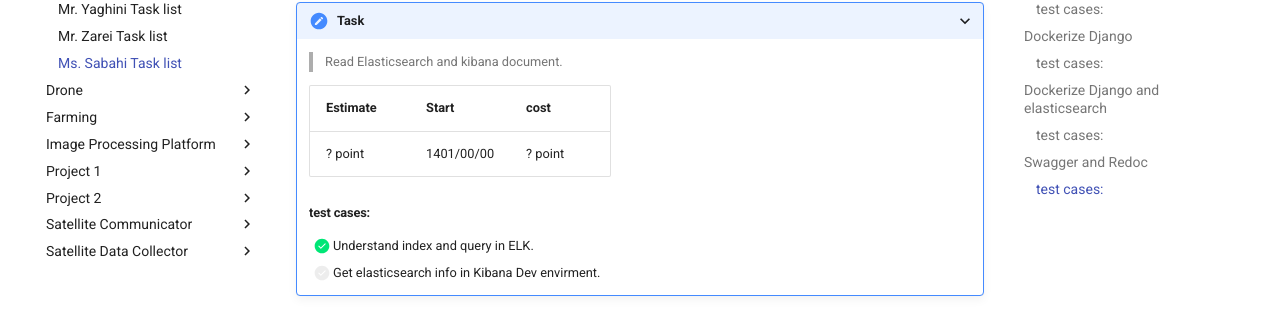
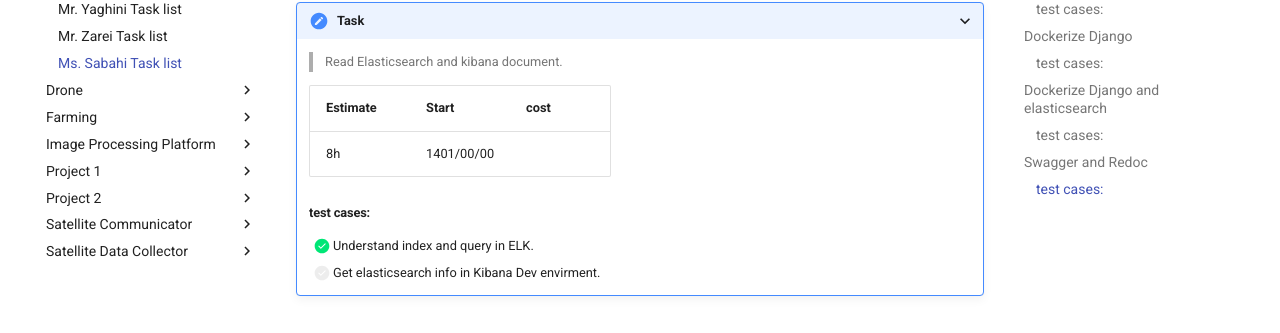
Before and after one commit to spaceomid/Documentation, an MkDocs documentation site: the page built from docs/Developers/MsSabahi.md, in a window 1280 px wide and 1075 px high. Shown: the part 228-561 px from the top of the window. Built offline with MkDocs 1.6.1 and Material for MkDocs 9.7.7, drawn with Linux system fonts in a browser that asks for light colours.

Commit message:
Update MsSabahi.md

```diff
--- a/docs/Developers/MsSabahi.md
+++ b/docs/Developers/MsSabahi.md
@@ -7,7 +7,7 @@
 
     | Estimate       | Start         | cost          |
     |----------------|---------------|---------------|
-    | ? point        | 1401/00/00    | ? point       |
+    |      8h        | 1401/00/00    |               |
 
     #### test cases:
 
@@ -21,7 +21,7 @@
 
     | Estimate       | Start         | cost          |
     |----------------|---------------|---------------|
-    | ? point        | 1401/00/00    | ? point       |
+    |      2h        | 1401/00/00    | ? point       |
 
     #### test cases:
 
@@ -36,7 +36,7 @@
 
     | Estimate       | Start         | cost          |
     |----------------|---------------|---------------|
-    | ? point        | 1401/00/00    | ? point       |
+    |      1h        | 1401/00/00    | ? point       |
 
     #### test cases:
 
@@ -49,7 +49,7 @@
 
     | Estimate       | Start         | cost          |
     |----------------|---------------|---------------|
-    | ? point        | 1401/00/00    | ? point       |
+    |      1h        | 1401/00/00    | ? point       |
 
     #### test cases:
 
@@ -63,7 +63,7 @@
 
     | Estimate       | Start         | cost          |
     |----------------|---------------|---------------|
-    | ? point        | 1401/00/00    | ? point       |
+    |      1h        | 1401/00/00    | ? point       |
 
     #### test cases:
 
```
